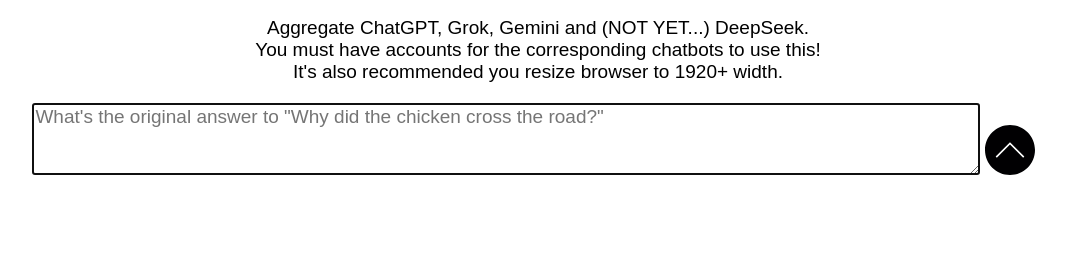
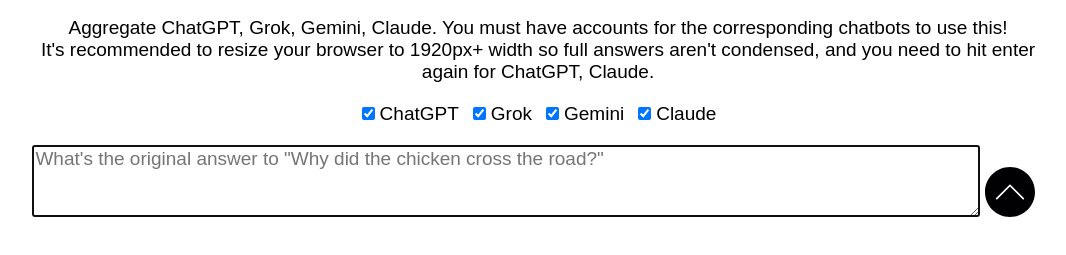
Before and after one commit to donnaken15/Prismatica, a plain HTML site: page index.html in a window 1280 px wide. Shown: the part 363-618 px from the top of the page, without its empty margins (102-1168 px from the left). Drawn offline with Linux system fonts and the light colour scheme.

Commit message:
10/29
finally almost anonymous and automatic with gpt and gemini

```diff
--- a/index.html
+++ b/index.html
@@ -1,13 +1,13 @@
 <!DOCTYPE HTML>
 <html>
 	<head>
-		<title>Prismatica</title>
 		<!-- screw paid api, dreams ruined of making this a proper one-window thing at no one's cost besides those god dang billionares -->
-		<script>
+		<title>Prismatica</title><script>
 		var sources = [
-			{ namespace: "chatgpt.com", path: "", qval: "q" },
-			{ namespace: "x.com", path: "i/grok", qval: "text" },
-			{ namespace: "google.com", path: "", qval: "q", exparams: {udm:50} }
+			{ name: "ChatGPT", ns: "chatgpt.com", auto: false, qval: "q" },
+			{ name: "Grok"   , ns: "x.com"      , path: "i/grok", qval: "text" },
+			{ name: "Gemini" , ns: "google.com" , qval: "q", exparams: {udm:50} },
+			{ name: "Claude" , ns: "claude.ai"  , path: "new", auto: false, qval: "q" },
 		];
 		const q = o=>new URLSearchParams(o).toString(); //(o) => Object.keys(o).map(key => encodeURIComponent(key) + '=' + encodeURIComponent(o[key])).join('&');
 		const wparams = (o) => Object.keys(o).map(k=>k+'='+o[k]).join(','); // ....
@@ -15,12 +15,16 @@
 		{
 			if (text.trim().length < 1)
 				return null;
-			var side = window.innerWidth / sources.map(a=>Number(a.enabled??true)).reduce((a,c)=>a+c);
+			var panels = sources.filter(s=>s.enabled??true);
+			var side = window.innerWidth / panels.length;
 			var [x,y] = [window.screenLeft,window.screenTop];
-			sources.forEach((s,i)=>{
-				var url = new URL(s.path,'https://'+s.namespace);
+			panels.forEach((s,i)=>{
+				if (!(s.enabled??true))
+					return;
+				var url = new URL(s.path??"",'https://'+s.ns);
 				url.search = new URLSearchParams(q({[s.qval]: text, ...(s.exparams??{})})).toString();
 				window.open(url,'',wparams({
+					toolbar:'no',location:'no',menubar:'no',scrollbars:'yes',
 					width:side,height:window.innerHeight-(window.outerHeight-window.innerHeight),
 					left:(x+(side*i)),top:y+(window.outerHeight-window.innerHeight)
 				}));
@@ -36,18 +40,29 @@
 				return false;
 			}
 		}
-		</script>
-		<style>
+		</script><style>
 		textarea, body {
 			font-family: Arial, Helvetica;
 			font-size: 19px;
+		}
+		#toggles>span>label {
+			margin: 0px 2px;
+		}
+		#toggles>span {
+			margin: 0px 4px;
+		}
+		#headertext {
+			white-space: pre-line;
 		}
 		</style>
 	</head>
 	<body>
 		<div>
 			<img style="margin:auto;display:block;margin-top:60px" src="logo.png" width="300" height="300">
-			<div style="margin:20px auto;text-align:center;width:80%">Aggregate ChatGPT, Grok, Gemini and (NOT YET...) DeepSeek.<br>You must have accounts for the corresponding chatbots to use this!<br>It's also recommended you resize browser to 1920+ width.</div>
+			<div id="headertext" style="margin:20px auto;text-align:center;width:80%">Aggregate ChatGPT, Grok, Gemini and (NOT YET...) DeepSeek.
+			You must have accounts for the corresponding chatbots to use this!
+			It's recommended to resize your browser to 1920px+ width so full answers aren't condensed, and you need to hit enter again for <span id="nonauto"></span>.</div>
+			<div style="margin:20px auto;text-align:center;width:100%" id="toggles"></div>
 			<div style="margin:auto;display:block;width:80%">
 				<textarea style="margin:auto;display:inline-block;width:calc(100% - 70px);resize:vertical" rows="3" id="inp" onkeydown="keypress(event)"
 					placeholder="What's the original answer to &quot;Why did the chicken cross the road?&quot;"></textarea><span style="cursor:pointer;user-select:none;">
@@ -57,7 +72,23 @@
 				</svg>
 				</span>
 			</div>
-			<script>inp.focus();</script>
+			<script>
+			nonauto.textContent = sources.filter(s=>!(s.auto??true)).map(s=>s.name).join(", ");
+			var test = headertext.textContent;
+			headertext.textContent = "Aggregate "+sources.map(s=>s.name).join(", ")+'. '+test.substring(test.indexOf('\n')+1);
+			var ce = (...a) => document.createElement(...a); // why
+			for (var i = 0; i < sources.length; i++)
+			{
+				var tb = ce("span"), cb = ce("input"), lb = ce("label");
+				lb.setAttribute('for',cb.id = ("c-"+i)), cb.type = "checkbox", cb.checked = sources[i].enabled ?? true;
+				lb.textContent = sources[i].name;
+				cb.onchange = e => (sources[Number(e.target.id.slice(-1))].enabled = e.target.checked);
+				tb.appendChild(cb);
+				tb.appendChild(lb);
+				toggles.appendChild(tb);
+			}
+			inp.focus();
+			</script>
 		</div>
 	</body>
 </html>
```
